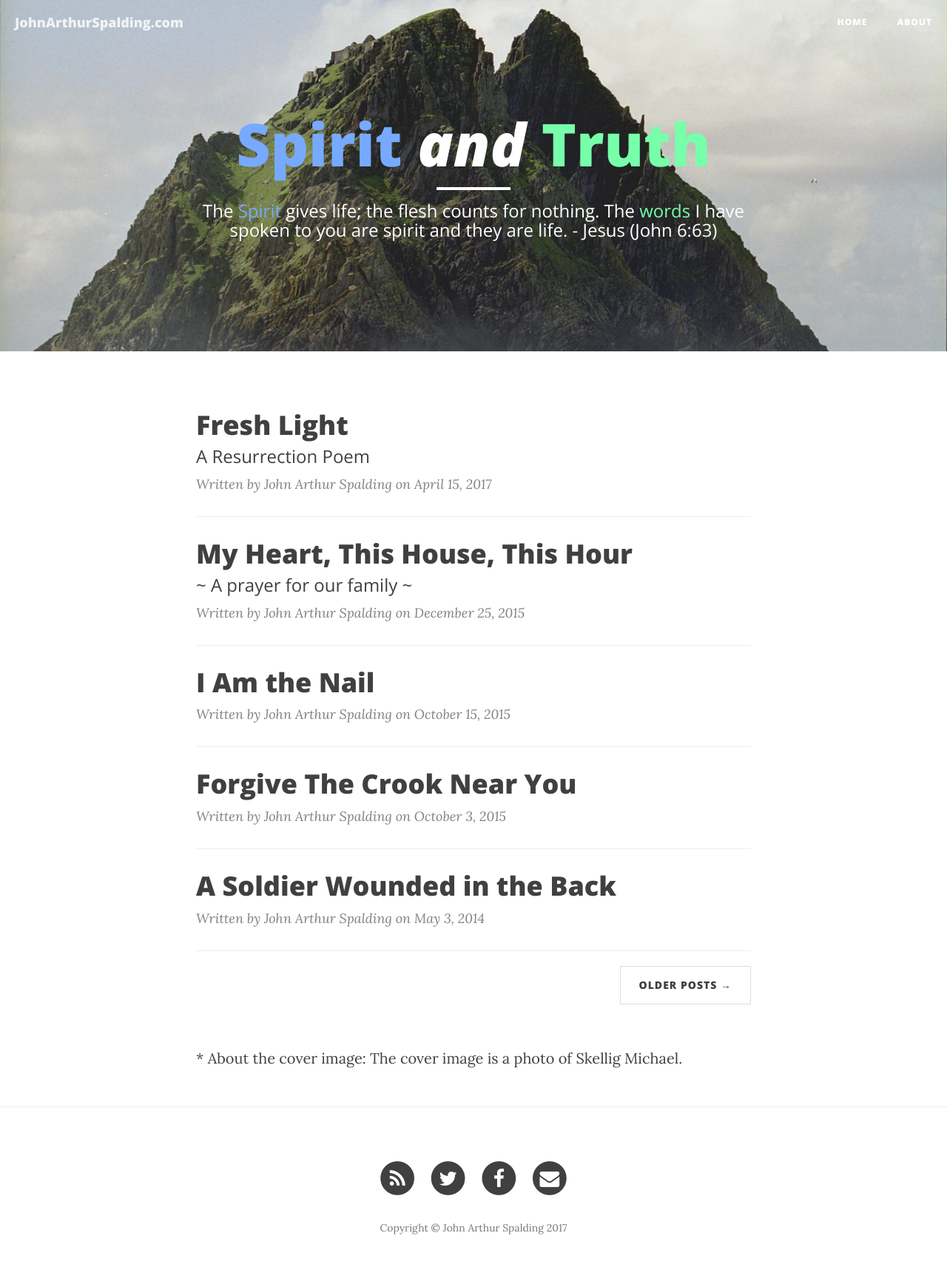
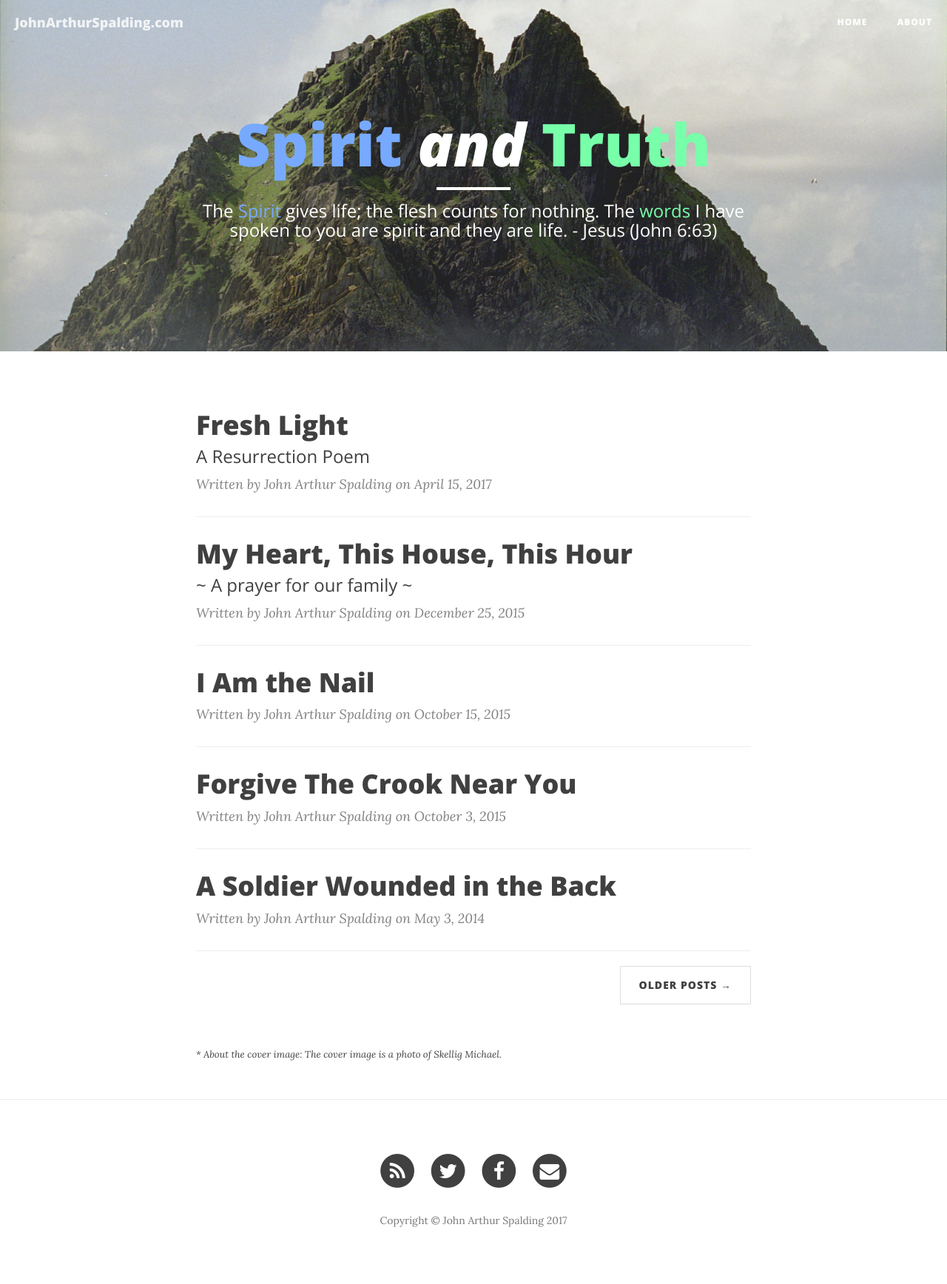
Before and after one commit to fotoetienne/johnarthurspalding, a Jekyll site: the page built from index.html, in a window 1280 px wide. Shown: the whole page at 74% size. Built offline with Jekyll 4.4.1, drawn with Linux system fonts in a browser that asks for light colours; nearby versions of some CDN libraries; the list of posts is cut into pages by our own code.

Commit message:
Make cover image note small

```diff
--- a/index.html
+++ b/index.html
@@ -42,6 +42,6 @@ published: true
 </ul>
 {% endif %}
 </br>
-<p class="font-size: small; font-style: italic;">
+<p style="font-size: small; font-style: italic;">
   * About the cover image: The cover image is a photo of Skellig Michael.
 </p>
```
